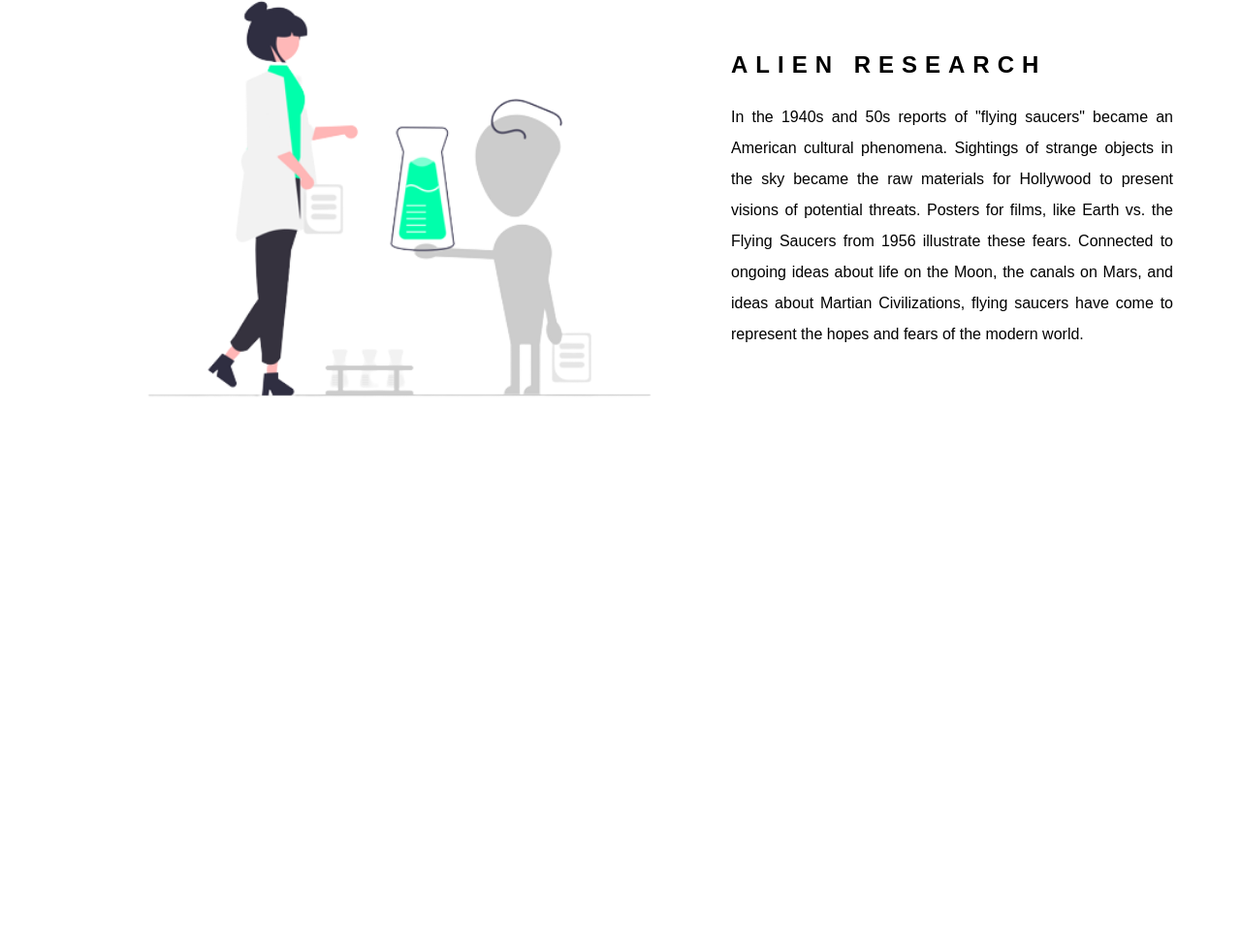
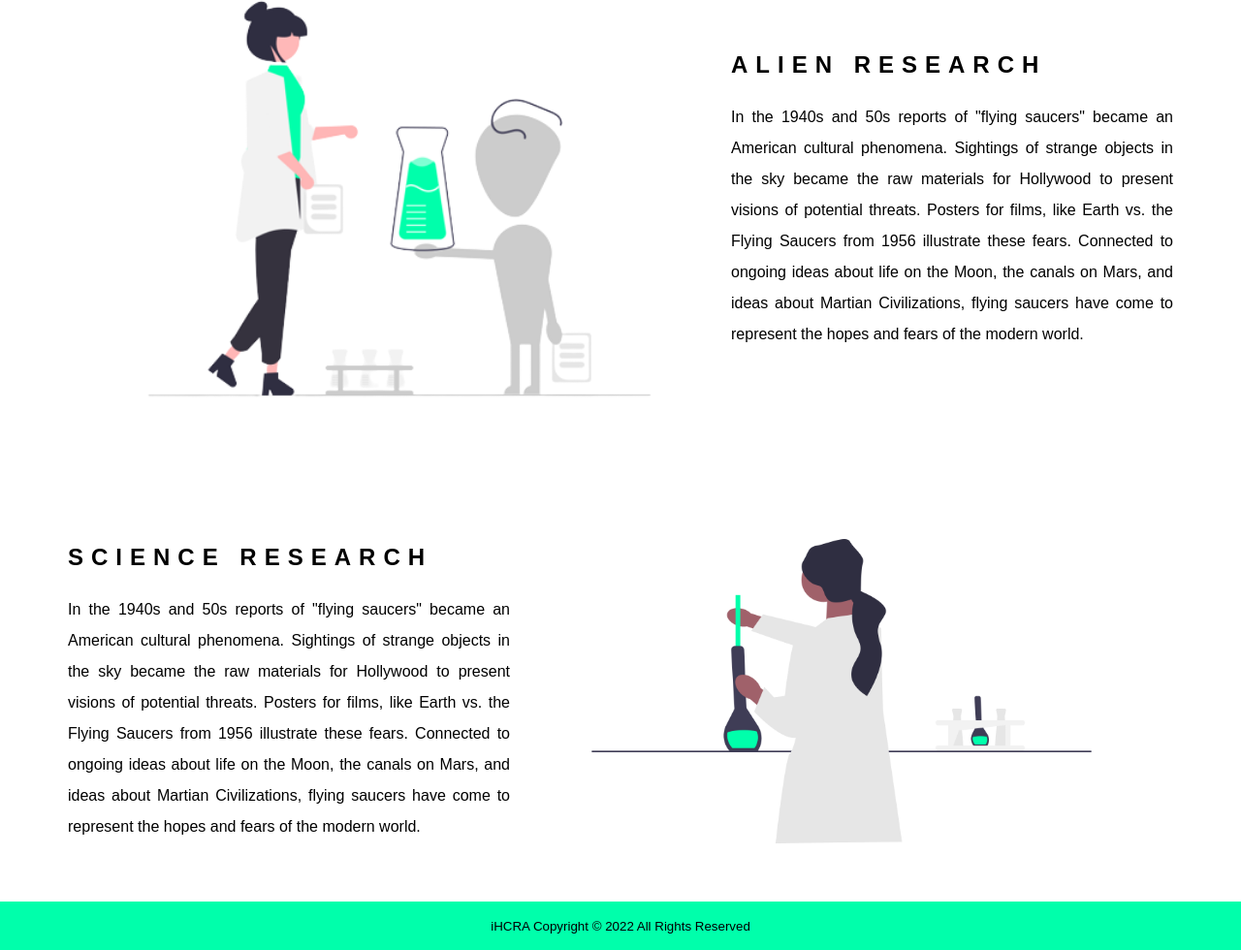
Before and after one commit to noyondey1/ihcra-demo-website, a plain HTML site: page 1/index.html in a window 1280 px wide. Shown: the part 134-1114 px from the top of the page at 97% size. Before the commit the page ends 800 px from the top, so only its background shows below. Drawn offline with Linux system fonts and the light colour scheme; a web font is replaced by a local one.

Commit message:
a demo website has created

```diff
--- a/1/index.html
+++ b/1/index.html
@@ -38,6 +38,20 @@
                 </div>
             </div>
         </section>
+        <section class="container">
+            <div class="banner">
+                <div class="banner-text">
+                    <h1>Science Research</h1>
+                    <p>In the 1940s and 50s reports of "flying saucers" became an American cultural phenomena. Sightings of strange objects in the sky became the raw materials for Hollywood to present visions of potential threats. Posters for films, like Earth vs. the Flying Saucers from 1956 illustrate these fears.  Connected to ongoing ideas about life on the Moon, the canals on Mars, and ideas about Martian Civilizations, flying saucers have come to represent the hopes and fears of the modern world.</p>
+                </div>
+                <div class="banner-img">
+                    <img src="./images/undraw_Scientist_0ft9.png" alt="">
+                </div>
+            </div>
+        </section>
     </main>
+    <footer>
+        <p><small>iHCRA Copyright &copy; 2022 All Rights Reserved</small></p>
+    </footer>
 </body>
 </html>
--- a/1/style.css
+++ b/1/style.css
@@ -62,6 +62,7 @@ i{
     display: flex;
     justify-content: space-between;
     align-items: center;
+    padding-bottom: 2rem;
 }
 
 .hero .hero-img img{
@@ -86,3 +87,38 @@ i{
     line-height: 2rem;
     text-align: justify;
 }
+
+.banner{
+    display: flex;
+    justify-content: space-between;
+    align-items: center;
+}
+
+.banner .banner-img img{
+    width: 100%;
+}
+
+.banner-img{
+    width: 60%;
+}
+
+.banner-text{
+    width: 40%;
+}
+
+.banner-text h1{
+    padding-bottom: 1.5rem;
+    text-transform: uppercase;
+    letter-spacing: 0.5rem;
+}
+
+.banner-text p{
+    line-height: 2rem;
+    text-align: justify;
+}
+
+footer p{
+    text-align: center;
+    padding: 1rem 0;
+    background-color: #00FFAB;
+}
```
Also changed, not shown: 1 other file.
